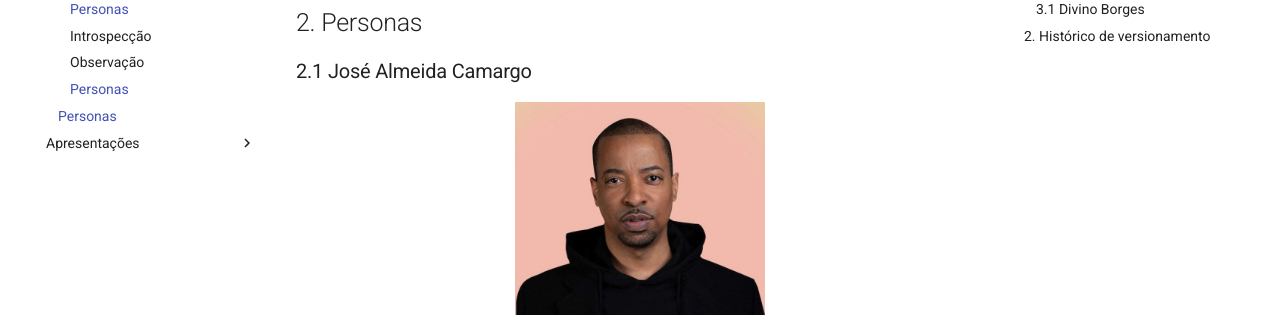
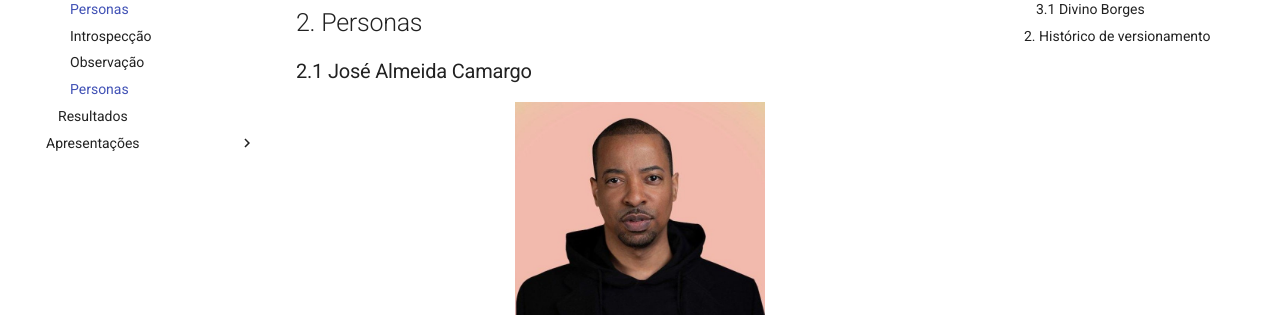
Before and after one commit to Requisitos-de-Software/2021.2-Prime-video, an MkDocs documentation site: the page built from docs/elicitacao/personas.md, in a window 1280 px wide. Shown: the part 291-608 px from the top of the page. Built offline with MkDocs 1.6.1 and Material for MkDocs 9.7.7, drawn with Linux system fonts in a browser that asks for light colours; comment, search, counter and statistics services are not loaded.

Commit message:
Update mkdocs.yml

```diff
--- a/mkdocs.yml
+++ b/mkdocs.yml
@@ -27,7 +27,7 @@
       - Introspecção: elicitacao/tecnicas/instrospeccao.md
       - Observação: elicitacao/tecnicas/observacao.md
       - Questionário: elicitacao/personas.md
-    - Resultados: elicitacao/personas.md
+    - Resultados: elicitacao/resultados.md
   - Apresentações:
     - Apresentação 1: apresentacoes/apresentacao1.md
 
```
